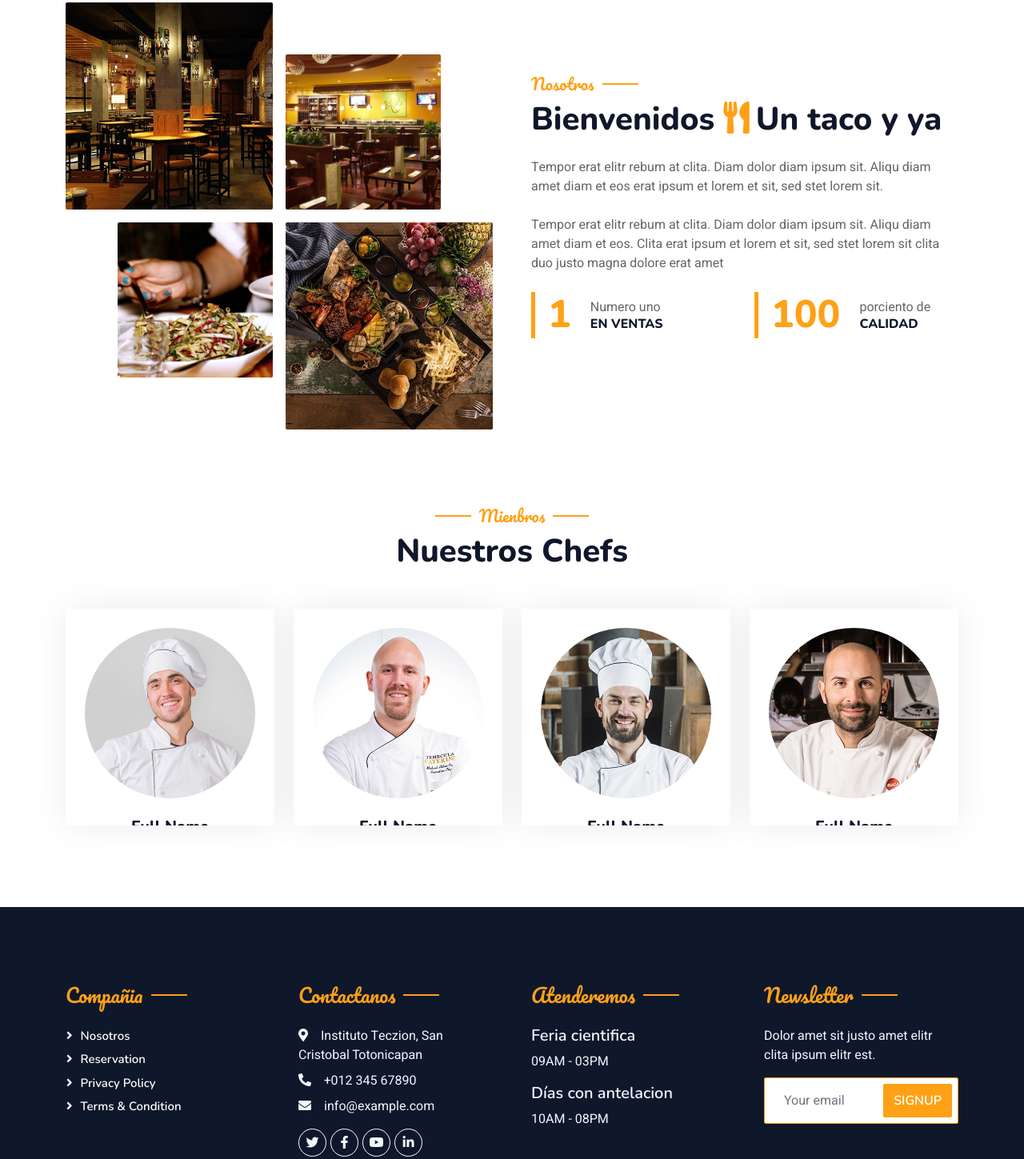
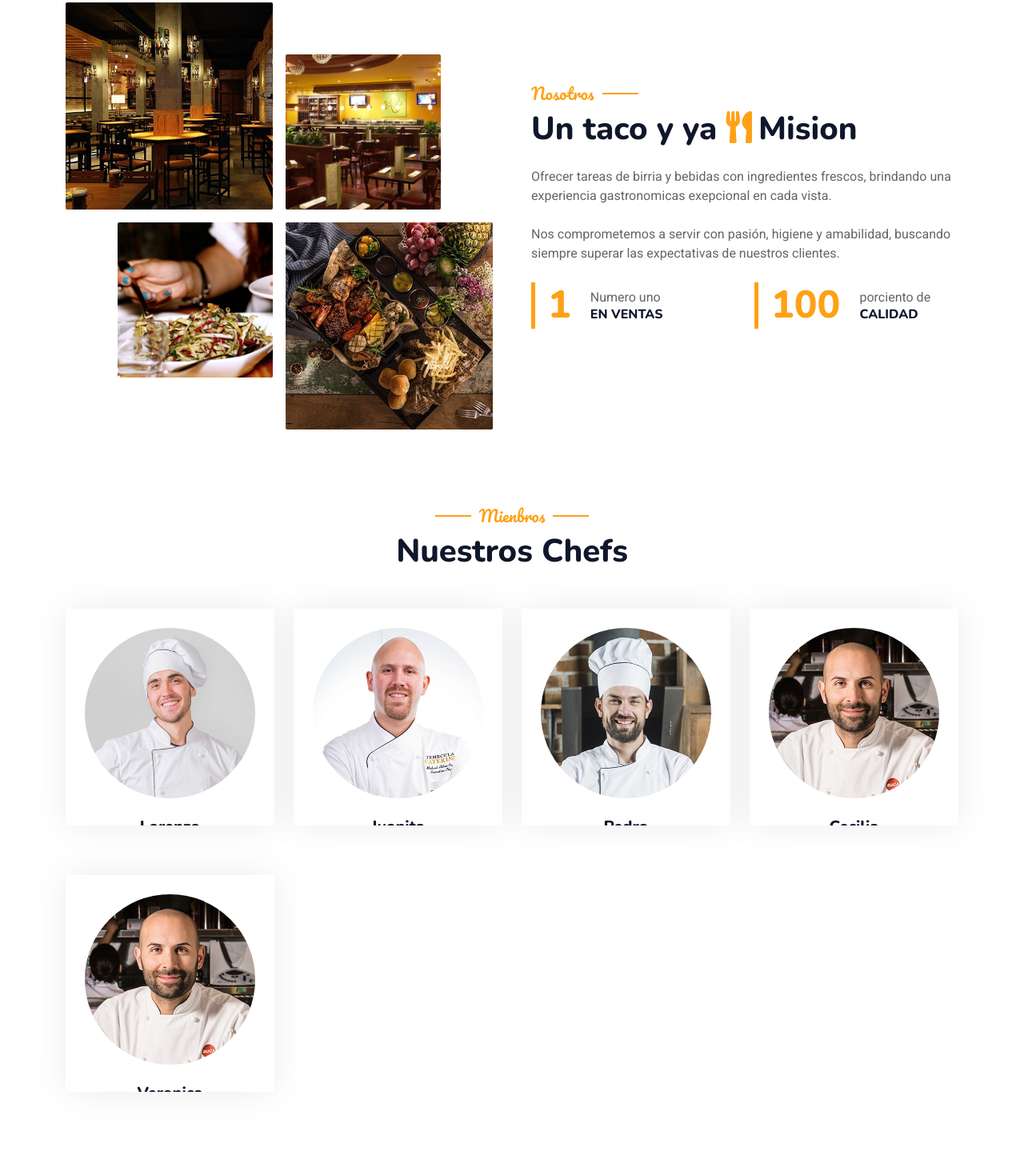
Before and after one commit to CHRiS1008-git/restoran-1.0.0, a plain HTML site: page about.html in a window 1280 px wide. Shown: the part 490-1939 px from the top of the page at 80% size. Drawn offline with nearby package versions, Linux system fonts and the light colour scheme.

Commit message:
Mision y vision

```diff
--- a/about.html
+++ b/about.html
@@ -102,9 +102,9 @@
                     </div>
                     <div class="col-lg-6">
                         <h5 class="section-title ff-secondary text-start text-primary fw-normal">Nosotros</h5>
-                        <h1 class="mb-4">Bienvenidos <i class="fa fa-utensils text-primary me-2"></i>Un taco y ya</h1>
-                        <p class="mb-4">Tempor erat elitr rebum at clita. Diam dolor diam ipsum sit. Aliqu diam amet diam et eos erat ipsum et lorem et sit, sed stet lorem sit.</p>
-                        <p class="mb-4">Tempor erat elitr rebum at clita. Diam dolor diam ipsum sit. Aliqu diam amet diam et eos. Clita erat ipsum et lorem et sit, sed stet lorem sit clita duo justo magna dolore erat amet</p>
+                        <h1 class="mb-4">Un taco y ya <i class="fa fa-utensils text-primary me-2"></i>Mision</h1>
+                        <p class="mb-4">Ofrecer tareas de birria y bebidas con ingredientes frescos, brindando una experiencia gastronomicas exepcional en cada vista.</p>
+                        <p class="mb-4">Nos comprometemos a servir con pasión, higiene y amabilidad, buscando siempre superar las expectativas de nuestros clientes.</p>
                         <div class="row g-4 mb-4">
                             <div class="col-sm-6">
                                 <div class="d-flex align-items-center border-start border-5 border-primary px-3">
@@ -145,8 +145,8 @@
                             <div class="rounded-circle overflow-hidden m-4">
                                 <img class="img-fluid" src="img/team-1.jpg" alt="">
                             </div>
-                            <h5 class="mb-0">Full Name</h5>
-                            <small>Designation</small>
+                            <h5 class="mb-0">Lorenzo</h5>
+                            <small>Encargado</small>
                         </div>
                     </div>
                     <div class="col-lg-3 col-md-6 wow fadeInUp" data-wow-delay="0.3s">
@@ -154,8 +154,8 @@
                             <div class="rounded-circle overflow-hidden m-4">
                                 <img class="img-fluid" src="img/team-2.jpg" alt="">
                             </div>
-                            <h5 class="mb-0">Full Name</h5>
-                            <small>Designation</small>
+                            <h5 class="mb-0">Juanita</h5>
+                            <small>Chef</small>
                         </div>
                     </div>
                     <div class="col-lg-3 col-md-6 wow fadeInUp" data-wow-delay="0.5s">
@@ -163,8 +163,8 @@
                             <div class="rounded-circle overflow-hidden m-4">
                                 <img class="img-fluid" src="img/team-3.jpg" alt="">
                             </div>
-                            <h5 class="mb-0">Full Name</h5>
-                            <small>Designation</small>
+                            <h5 class="mb-0">Pedro</h5>
+                            <small>Chef</small>
                         </div>
                     </div>
                     <div class="col-lg-3 col-md-6 wow fadeInUp" data-wow-delay="0.7s">
@@ -172,8 +172,17 @@
                             <div class="rounded-circle overflow-hidden m-4">
                                 <img class="img-fluid" src="img/team-4.jpg" alt="">
                             </div>
-                            <h5 class="mb-0">Full Name</h5>
-                            <small>Designation</small>
+                            <h5 class="mb-0">Cecilia</h5>
+                            <small>Chef</small>
+                        </div>
+                    </div>
+                    <div class="col-lg-3 col-md-6 wow fadeInUp" data-wow-delay="0.7s">
+                        <div class="team-item text-center rounded overflow-hidden">
+                            <div class="rounded-circle overflow-hidden m-4">
+                                <img class="img-fluid" src="img/team-4.jpg" alt="">
+                            </div>
+                            <h5 class="mb-0">Veronica</h5>
+                            <small>Chef</small>
                         </div>
                     </div>
                 </div>
--- a/css/style.css
+++ b/css/style.css
@@ -152,7 +152,7 @@
 
 /*** Hero Header ***/
 .hero-header {
-    background: linear-gradient(rgba(15, 23, 43, .9), rgba(15, 23, 43, .9)), url(../img/bg-hero.jpg);
+    background: linear-gradient(rgba(15, 23, 43, .9), rgba(15, 23, 43, .9)), url(https://hips.hearstapps.com/hmg-prod/images/delish-202104-birriatacos-033-1619806490.jpg);
     background-position: center center;
     background-repeat: no-repeat;
     background-size: cover;
```
Also changed, not shown: index.html (+1 -1 lines).
